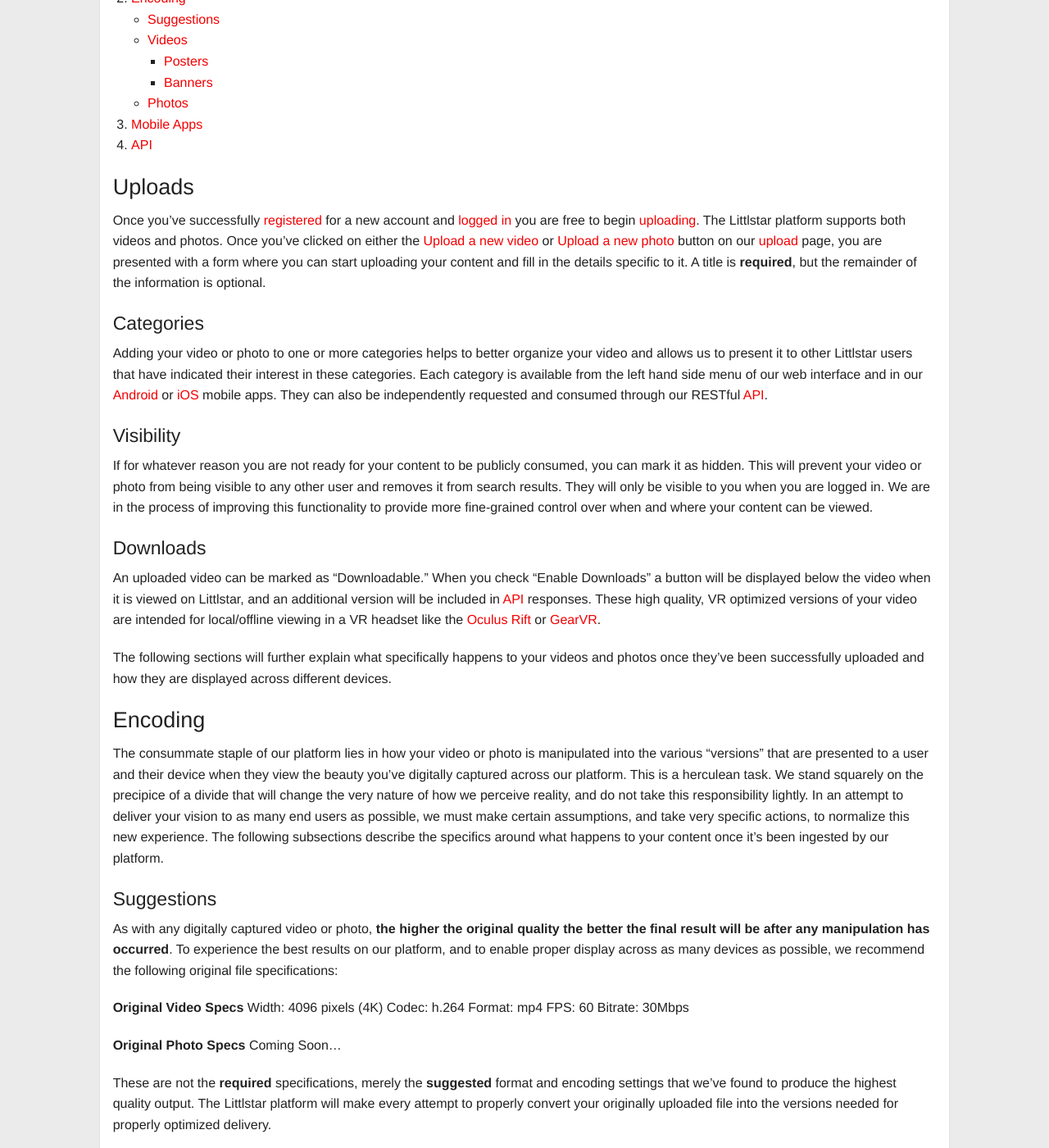
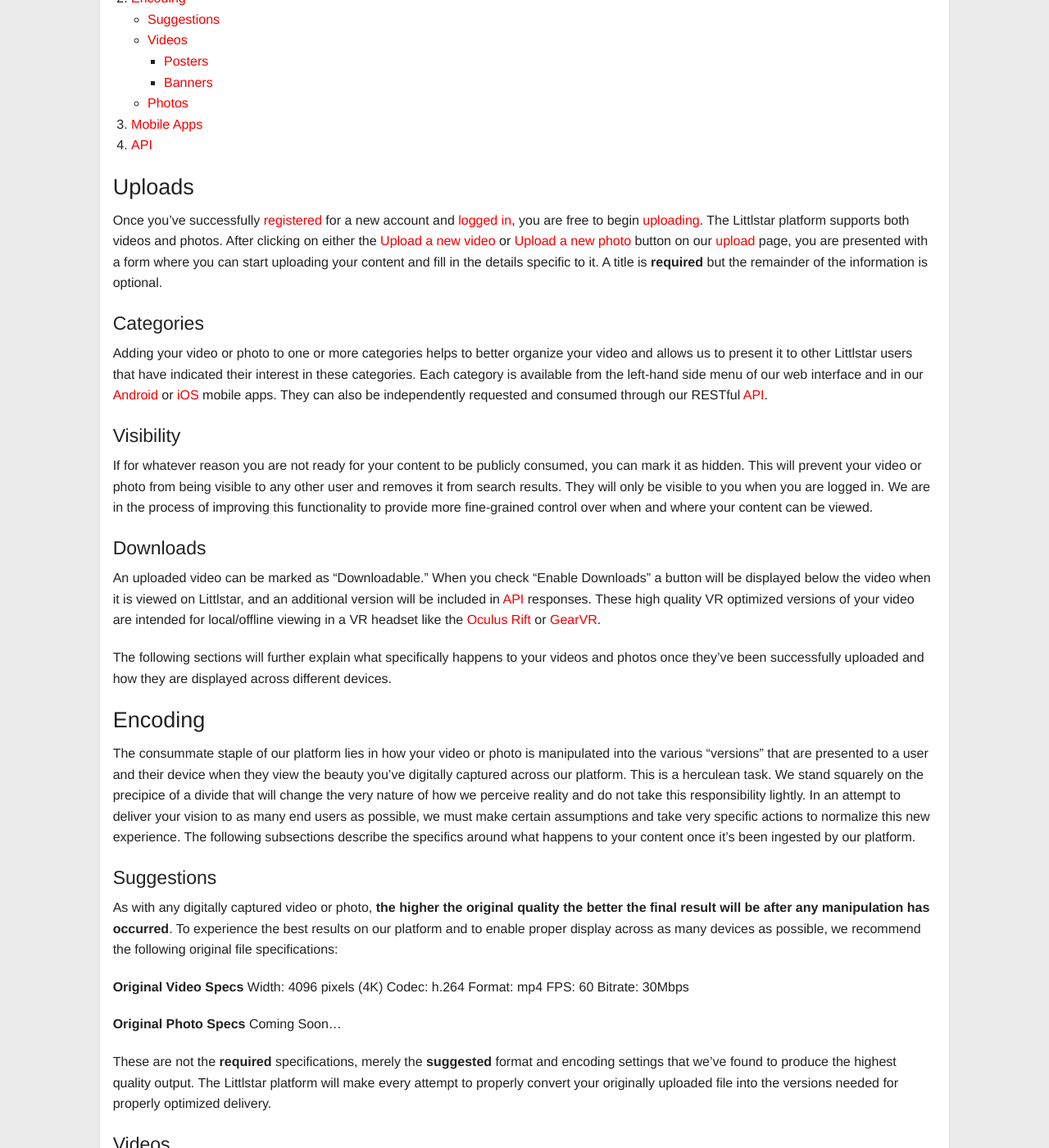
Before and after one commit to littlstar/littlstar.github.io, a Jekyll site: the page built from content-guide.md, in a window 1280 px wide and 1400 px high, scrolled down 439 px. Shown: the whole window at 82% size. Built offline with Jekyll 4.4.1, drawn with Linux system fonts in a browser that asks for light colours; nearby versions of some CDN libraries; comment, search, counter and statistics services are not loaded; some of the changed text lies outside the part shown.

Commit message:
content guide edits

```diff
--- a/content-guide.md
+++ b/content-guide.md
@@ -7,9 +7,9 @@ permalink: /content-guide/
 The Littlstar platform has been designed from the ground up to fully support both 360 degree videos and photos. Our ongoing goal is to provide access to the content you upload to as many different devices as possible. As mass consumer adoption of 360 degree content is still in its infancy, we are forced to make some tough choices when it comes to when and where your content will be displayed. We will continually strive to expand the reach of your content across our network as new technologies and capabilities become more widely available. This guide will cover some basic background information regarding the best practices around uploading and viewing your content.
 
 1. <a href="#uploads">Uploads</a>
-  - <a href="#categories">Categories</a>
-  - <a href="#visibility">Visibility</a>
-  - <a href="#downloads">Downloads</a>
+- <a href="#categories">Categories</a>
+- <a href="#visibility">Visibility</a>
+- <a href="#downloads">Downloads</a>
 2. <a href="#encoding">Encoding</a>
 - <a href="#suggestions">Suggestions</a>
 - <a href="#videos">Videos</a>
@@ -21,11 +21,11 @@ The Littlstar platform has been designed from the ground up to fully support bot
 
 ### Uploads
 
-Once you've successfully [registered](https://littlstar.com/register) for a new account and [logged in](https://littlstar.com/login) you are free to begin [uploading](https://littlstar.com/upload). The Littlstar platform supports both videos and photos. Once you've clicked on either the [Upload a new video](https://littlstar.com/videos/new) or [Upload a new photo](https://littlstar.com/photos/new) button on our [upload](https://littlstar.com/upload) page, you are presented with a form where you can start uploading your content and fill in the details specific to it. A title is **required**, but the remainder of the information is optional.
+Once you've successfully [registered](https://littlstar.com/register) for a new account and [logged in](https://littlstar.com/login), you are free to begin [uploading](https://littlstar.com/upload). The Littlstar platform supports both videos and photos. After clicking on either the [Upload a new video](https://littlstar.com/videos/new) or [Upload a new photo](https://littlstar.com/photos/new) button on our [upload](https://littlstar.com/upload) page, you are presented with a form where you can start uploading your content and fill in the details specific to it. A title is **required** but the remainder of the information is optional.
 
 #### Categories
 
-Adding your video or photo to one or more categories helps to better organize your video and allows us to present it to other Littlstar users that have indicated their interest in these categories. Each category is available from the left hand side menu of our web interface and in our [Android](https://play.google.com/store/apps/details?id=com.littlstar.android) or [iOS](https://itunes.apple.com/app/id964433932) mobile apps. They can also be independently requested and consumed through our RESTful [API](http://developer.littlstar.com/docs).
+Adding your video or photo to one or more categories helps to better organize your video and allows us to present it to other Littlstar users that have indicated their interest in these categories. Each category is available from the left-hand side menu of our web interface and in our [Android](https://play.google.com/store/apps/details?id=com.littlstar.android) or [iOS](https://itunes.apple.com/app/id964433932) mobile apps. They can also be independently requested and consumed through our RESTful [API](http://developer.littlstar.com/docs).
 
 #### Visibility
 
@@ -33,17 +33,17 @@ If for whatever reason you are not ready for your content to be publicly consume
 
 #### Downloads
 
-An uploaded video can be marked as "Downloadable." When you check "Enable Downloads" a button will be displayed below the video when it is viewed on Littlstar, and an additional version will be included in [API](http://developer.littlstar.com/docs) responses. These high quality, VR optimized versions of your video are intended for local/offline viewing in a VR headset like the [Oculus Rift](https://www.oculus.com/) or [GearVR](http://www.samsung.com/global/microsite/gearvr/index.html).
+An uploaded video can be marked as "Downloadable." When you check "Enable Downloads" a button will be displayed below the video when it is viewed on Littlstar, and an additional version will be included in [API](http://developer.littlstar.com/docs) responses. These high quality VR optimized versions of your video are intended for local/offline viewing in a VR headset like the [Oculus Rift](https://www.oculus.com/) or [GearVR](http://www.samsung.com/global/microsite/gearvr/index.html).
 
 The following sections will further explain what specifically happens to your videos and photos once they've been successfully uploaded and how they are displayed across different devices.
 
 ### Encoding
 
-The consummate staple of our platform lies in how your video or photo is manipulated into the various "versions" that are presented to a user and their device when they view the beauty you've digitally captured across our platform. This is a herculean task. We stand squarely on the precipice of a divide that will change the very nature of how we perceive reality, and do not take this responsibility lightly. In an attempt to deliver your vision to as many end users as possible, we must make certain assumptions, and take very specific actions, to normalize this new experience. The following subsections describe the specifics around what happens to your content once it's been ingested by our platform.
+The consummate staple of our platform lies in how your video or photo is manipulated into the various "versions" that are presented to a user and their device when they view the beauty you've digitally captured across our platform. This is a herculean task. We stand squarely on the precipice of a divide that will change the very nature of how we perceive reality and do not take this responsibility lightly. In an attempt to deliver your vision to as many end users as possible, we must make certain assumptions and take very specific actions to normalize this new experience. The following subsections describe the specifics around what happens to your content once it's been ingested by our platform.
 
 #### Suggestions
 
-As with any digitally captured video or photo, **the higher the original quality the better the final result will be after any manipulation has occurred**. To experience the best results on our platform, and to enable proper display across as many devices as possible, we recommend the following original file specifications:
+As with any digitally captured video or photo, **the higher the original quality the better the final result will be after any manipulation has occurred**. To experience the best results on our platform and to enable proper display across as many devices as possible, we recommend the following original file specifications:
 
 **Original Video Specs**
 Width: 4096 pixels (4K)
@@ -59,7 +59,7 @@ These are not the **required** specifications, merely the **suggested** format a
 
 #### Videos
 
-When you upload a new video to Littlstar we re-encode, or transcode, it into five specific versions that are designed to be consumed across various devices and mediums. **The file size limit for uploads though our web interface is currently 5GB**. We are working on a public HTTP import URL feature which will allow for sizes in excess of this limit. Following are the general encode settings used by the Littlstar platform when transcoding your video into the versions necessary to support as many devices as possible.
+When you upload a new video to Littlstar we re-encode, or transcode, it into five specific versions that are designed to be consumed across various devices and mediums. **The file size limit for uploads though our web interface is currently 5GB**. We are working on a public HTTP import URL feature which will allow for sizes in excess of this limit. The following are general encode settings used by the Littlstar platform when transcoding your video into the versions necessary to support as many devices as possible.
 
 **Web**
 Width: 2048 pixels (2K)
@@ -102,11 +102,11 @@ Profile: 5.1
 
 These versions have been designed to work across the maximum number of devices and clients. The **web** and **webm** versions will obviously be displayed to visitors on the web. The **mobile** version is displayed on Android and iOS devices. The **VR** version is returned in API responses so it can be displayed in advanced Head Mounted Displays (HMDs) like the GearVR. If downloads are enabled during video creation, or while editing an existing video, the **download** version will be exposed through a button below the video on the web, as well as in API responses, so it can be downloaded and consumed locally in an [Oculus Rift](https://www.oculus.com/) or [GearVR](http://www.samsung.com/global/microsite/gearvr/index.html) style HMD.
 
-#### Posters
+##### Posters
 
-Also known as "holdframes," the Littlstar platform will create a "poster image" that is used to display gallery or index pages of videos. These posters are taken from your video during transcoding and we make every attempt to choose a poster from far enough into the video to ensure a properly representative image is obtained to reflect the content of your video. In the future we will expose the functionality to submit your own posters through our web interface.
+Also known as "holdframes," the Littlstar platform will create a "poster image" that is used to display gallery or index pages of videos. These posters are taken from your video during transcoding, and we make every attempt to choose a poster from far enough into the video to ensure a properly representative image is obtained to reflect the content of your video. In the future we will expose the functionality to submit your own posters through our web interface.
 
-#### Banners
+##### Banners
 
 A banner is a great way to further promote your video to a wider audience and serves as a kind of advertisement for your video. Banners are **required** if you would like your video to be **featured** or **sponsored** on our platform. Currently, a banner can only be applied by [specifically requesting](mailto:support@littlstar.com?subject=VIdeo%20Banner%20Request) that one be applied manually by a member of our team. We are working on an automated system that will allow you to apply and replace a banner whenever you wish. When submitting a request for a new banner, please include a JPG image that is at least 1600px wide.
 
@@ -116,8 +116,8 @@ Coming Soon...
 
 ### Mobile Apps
 
-Littlstar currently has native applications available for both [Android](https://play.google.com/store/apps/details?id=com.littlstar.android) and [iOS](https://itunes.apple.com/app/id964433932) devices. Both of these applications are currently in **beta** release and are under heavy development. If you have feedback about any issues you encounter, or features/functionality that you would like to see added/improved, please [contact us](mailto:support@littlstar.com?subject=Mobile%20App%20Feedback) directly.
+Littlstar currently has native applications available for both [Android](https://play.google.com/store/apps/details?id=com.littlstar.android) and [iOS](https://itunes.apple.com/app/id964433932) devices. Both of these applications are currently in **beta** release and are under heavy development. If you have feedback about any issues you encounter or features/functionality that you would like to see added/improved, please [contact us](mailto:support@littlstar.com?subject=Mobile%20App%20Feedback) directly.
 
 ### API
 
-The [Littlstar API](http://developer.littlstar.com/docs) exposes RESTful endpoints for the programmatic consumption of 360 degree content that has been uploaded to our platform. Version 1 of our API is currently in an 'alpha' state, and as such all users should expect rapid changes and frequent breaks of backward compatibility. We are working hard everyday to improve the currently available functionality while adding more interactive features. If you have feedback about any issues you encounter, or features/functionality that you would like to see added/improved, please [contact us](mailto:support@littlstar.com?subject=API%20Feedback) directly.
+The [Littlstar API](http://developer.littlstar.com/docs) exposes RESTful endpoints for the programmatic consumption of 360 degree content that has been uploaded to our platform. Version 1 of our API is currently in an 'alpha' state, and as such all users should expect rapid changes and frequent breaks of backward compatibility. We are working hard everyday to improve the currently available functionality while adding more interactive features. If you have feedback about any issues you encounter or features/functionality that you would like to see added/improved, please [contact us](mailto:support@littlstar.com?subject=API%20Feedback) directly.
```
